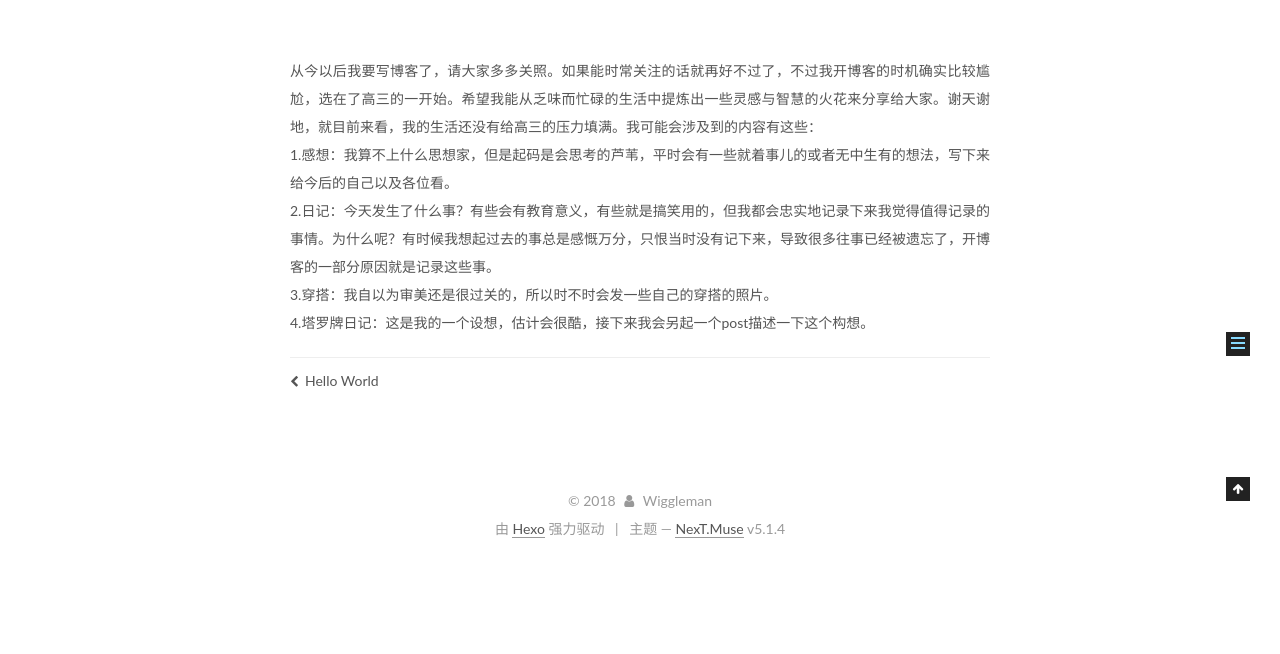
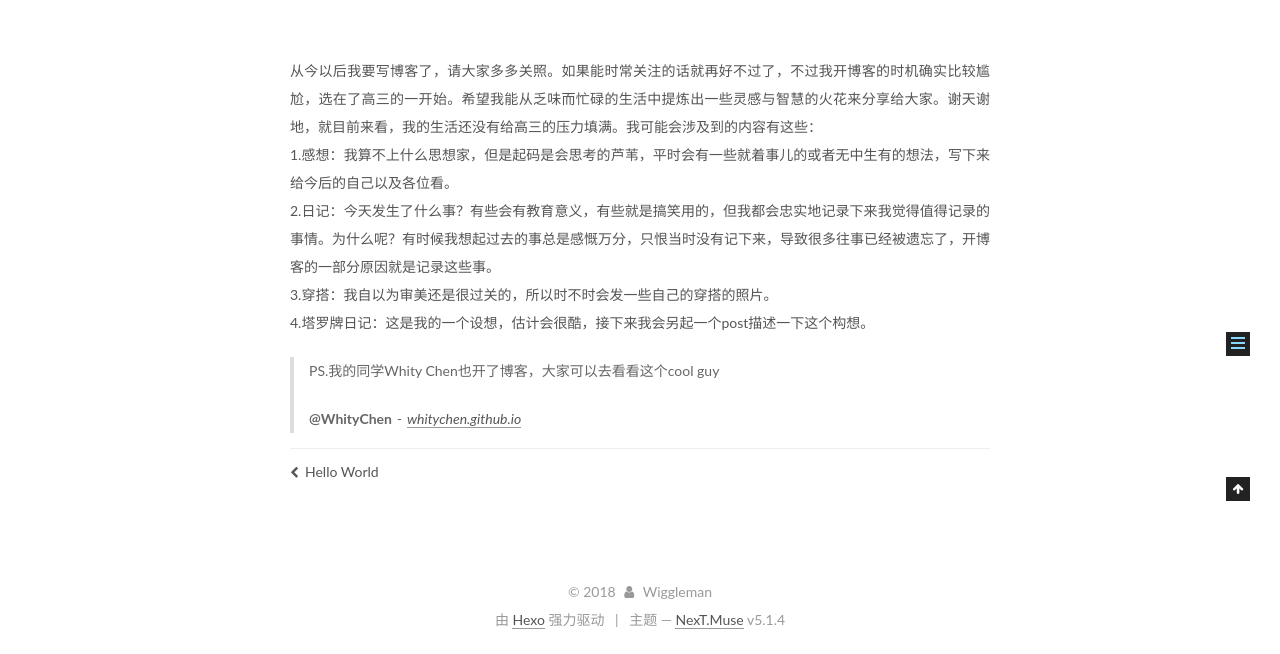
Before and after one commit to wiggleman/wiggleman.github.io, a plain HTML site: page 2018/08/25/开业大吉/index.html in a window 1280 px wide. Shown: the part 399-1053 px from the top of the page. Before the commit the page ends 962 px from the top, so only its background shows below. Drawn offline with Linux system fonts and the light colour scheme.

Commit message:
Site updated: 2018-08-25 19:54:33

```diff
--- a/2018/08/25/开业大吉/index.html
+++ b/2018/08/25/开业大吉/index.html
@@ -86,7 +86,7 @@
 <meta property="og:site_name" content="Senior High Wiggler">
 <meta property="og:description" content="从今以后我要写博客了，请大家多多关照。如果能时常关注的话就再好不过了，不过我开博客的时机确实比较尴尬，选在了高三的一开始。希望我能从乏味而忙碌的生活中提炼出一些灵感与智慧的火花来分享给大家。谢天谢地，就目前来看，我的生活还没有给高三的压力填满。我可能会涉及到的内容有这些：1.感想：我算不上什么思想家，但是起码是会思考的芦苇，平时会有一些就着事儿的或者无中生有的想法，写下来给今后的自己以及各位看。2">
 <meta property="og:locale" content="zh-Hans">
-<meta property="og:updated_time" content="2018-08-25T11:47:00.589Z">
+<meta property="og:updated_time" content="2018-08-25T11:53:35.068Z">
 <meta name="twitter:card" content="summary">
 <meta name="twitter:title" content="开业大吉">
 <meta name="twitter:description" content="从今以后我要写博客了，请大家多多关照。如果能时常关注的话就再好不过了，不过我开博客的时机确实比较尴尬，选在了高三的一开始。希望我能从乏味而忙碌的生活中提炼出一些灵感与智慧的火花来分享给大家。谢天谢地，就目前来看，我的生活还没有给高三的压力填满。我可能会涉及到的内容有这些：1.感想：我算不上什么思想家，但是起码是会思考的芦苇，平时会有一些就着事儿的或者无中生有的想法，写下来给今后的自己以及各位看。2">
@@ -300,7 +300,8 @@
 
 
         <p>从今以后我要写博客了，请大家多多关照。如果能时常关注的话就再好不过了，不过我开博客的时机确实比较尴尬，选在了高三的一开始。希望我能从乏味而忙碌的生活中提炼出一些灵感与智慧的火花来分享给大家。谢天谢地，就目前来看，我的生活还没有给高三的压力填满。我可能会涉及到的内容有这些：<br>1.感想：我算不上什么思想家，但是起码是会思考的芦苇，平时会有一些就着事儿的或者无中生有的想法，写下来给今后的自己以及各位看。<br>2.日记：今天发生了什么事？有些会有教育意义，有些就是搞笑用的，但我都会忠实地记录下来我觉得值得记录的事情。为什么呢？有时候我想起过去的事总是感慨万分，只恨当时没有记下来，导致很多往事已经被遗忘了，开博客的一部分原因就是记录这些事。<br>3.穿搭：我自以为审美还是很过关的，所以时不时会发一些自己的穿搭的照片。<br>4.塔罗牌日记：这是我的一个设想，估计会很酷，接下来我会另起一个post描述一下这个构想。</p>
-
+<blockquote><p>PS.我的同学Whity Chen也开了博客，大家可以去看看这个cool guy</p>
+<footer><strong>@WhityChen</strong><cite><a href="https://whitychen.github.io/" target="_blank" rel="noopener">whitychen.github.io</a></cite></footer></blockquote>
 
     </div>
 
```
Also changed, not shown: index.html (+2 -1 lines).
